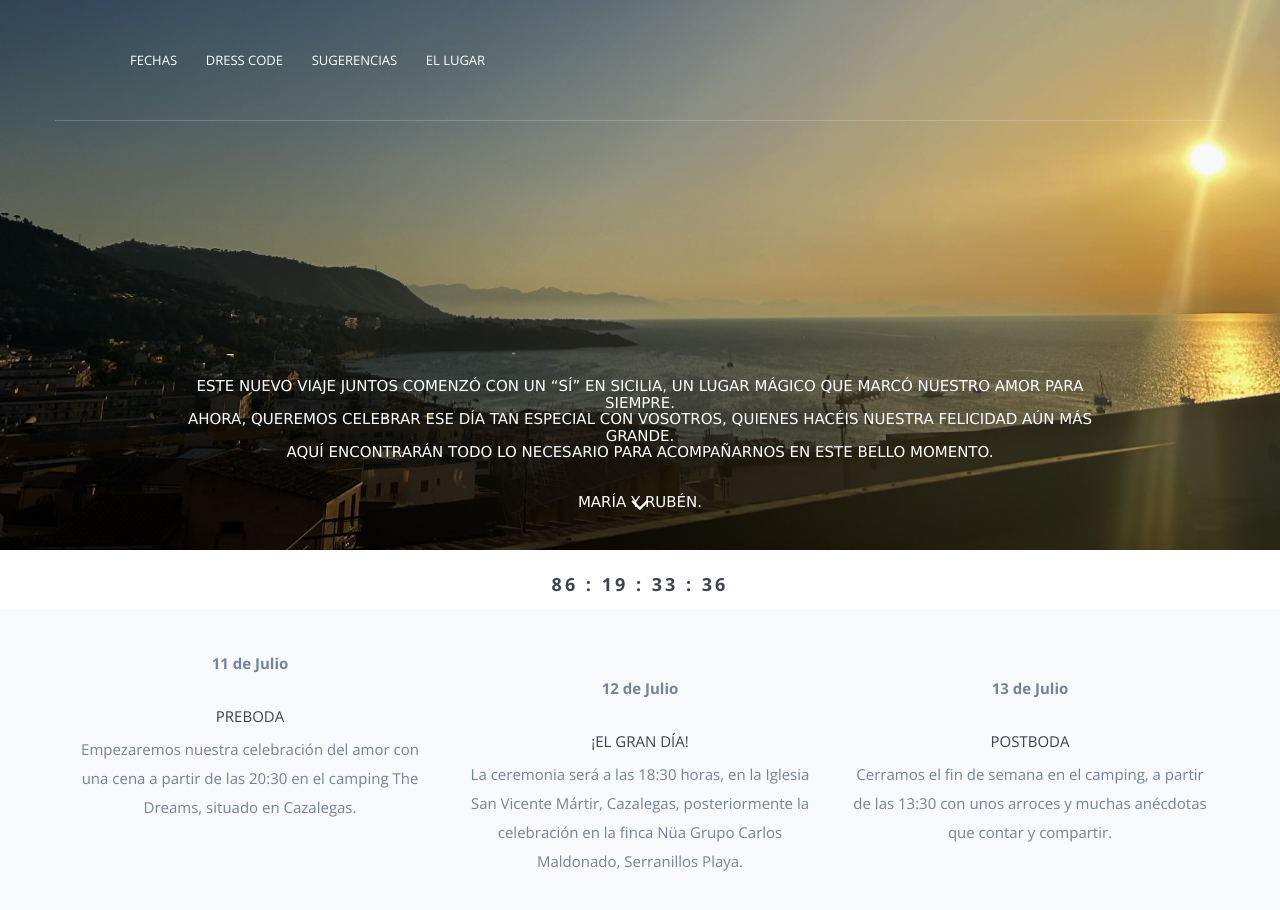
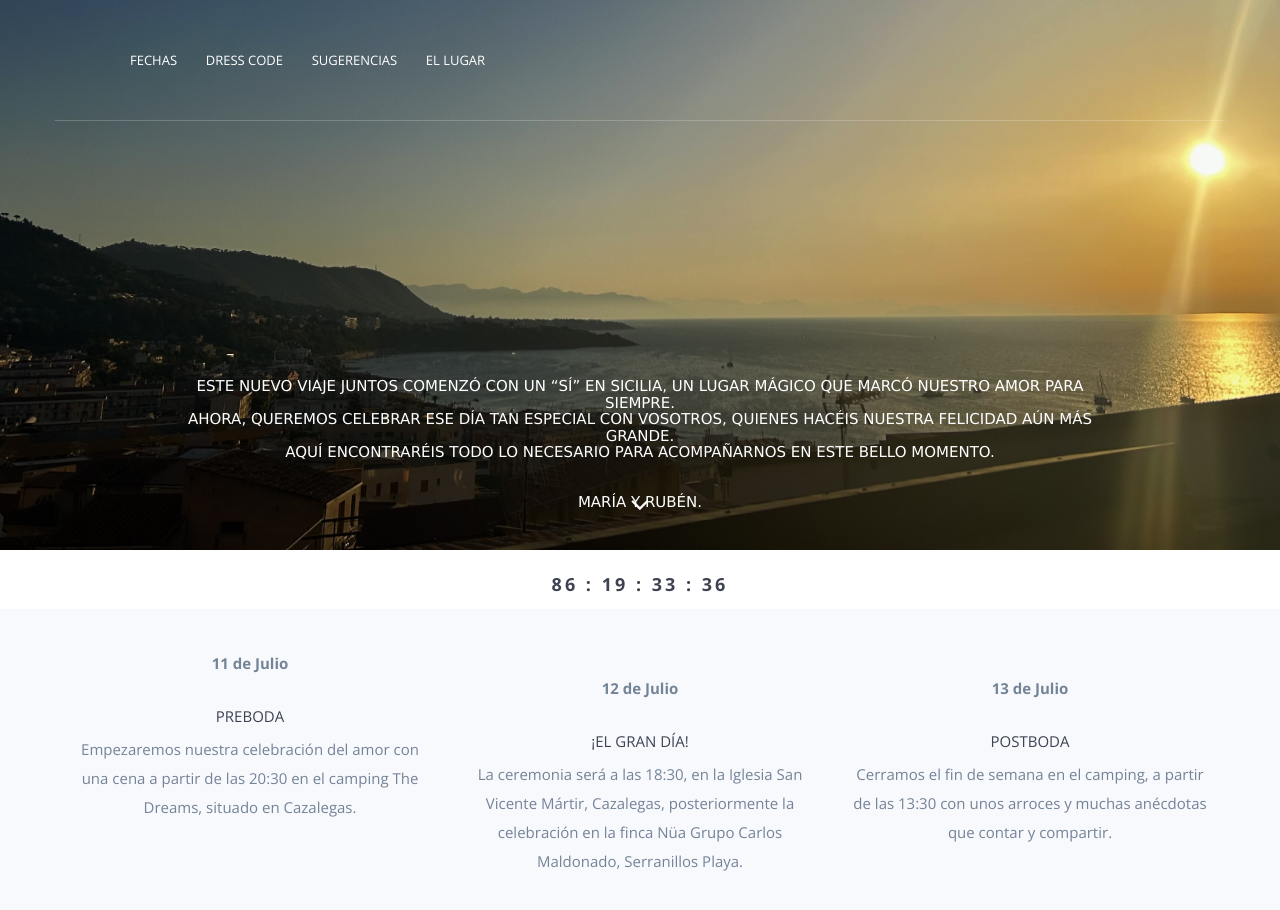
Before and after one commit to BodaMariayRuben/bienvenidos, a website: page index.html in a window 1280 px wide. Shown: the top 910 px of the page. Drawn offline with nearby package versions, Linux system fonts and the light colour scheme; grey boxes are pictures that could not be loaded; a script that the page names is missing; files whose address does not match are found by name.

Commit message:
Update index.html

```diff
--- a/index.html
+++ b/index.html
@@ -156,7 +156,7 @@ var x = setInterval(function() {
 
                 <h5 style="color:white;font-family:verdana;margin-top: 0px;margin-bottom: 30px;">Este nuevo viaje juntos comenzó con un “sí” en Sicilia, un lugar mágico que marcó nuestro amor para siempre.<br>
 		Ahora, queremos celebrar ese día tan especial con vosotros, quienes hacéis nuestra felicidad aún más grande.<br>
-		Aquí encontrarán todo lo necesario para acompañarnos en este bello momento.
+		Aquí encontraréis todo lo necesario para acompañarnos en este bello momento.
 			<br><br><br>María y Rubén.
 		<br>
 		</h5>
@@ -231,7 +231,7 @@ var x = setInterval(function() {
                     <p style="margin-top: 25px;"><strong>12 de Julio</strong></p>
 
                     <h5>¡El gran día! </h5>
-                    <p>La ceremonia será a las 18:30 horas, en la Iglesia San Vicente Mártir, Cazalegas,
+                    <p>La ceremonia será a las 18:30, en la Iglesia San Vicente Mártir, Cazalegas,
 		    posteriormente la celebración en la finca Nüa Grupo Carlos Maldonado, Serranillos Playa.</p>
             <iframe src="https://www.google.com/maps/embed?pb=!1m18!1m12!1m3!1d12223.544609537981!2d-4.688980035420795!3d40.010990522463665!2m3!1f0!2f0!3f0!3m2!1i1024!2i768!4f13.1!3m3!1m2!1s0xd402307f2b4d39b%3A0x4b4b3e3c36a646a1!2sIglesia%20de%20San%20Vicente%20M%C3%A1rtir!5e0!3m2!1ses!2ses!4v1743453910545!5m2!1ses!2ses"
 		    width="100%" height="250" frameborder="0" style="border:0;" allowfullscreen="" gestureHandling="greedy";></iframe>
```
